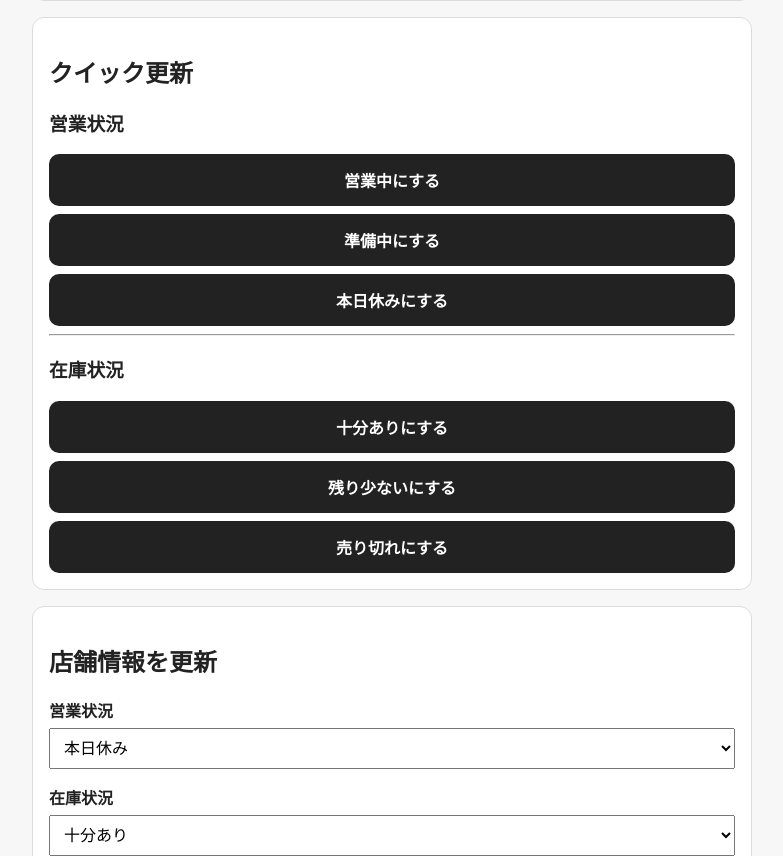
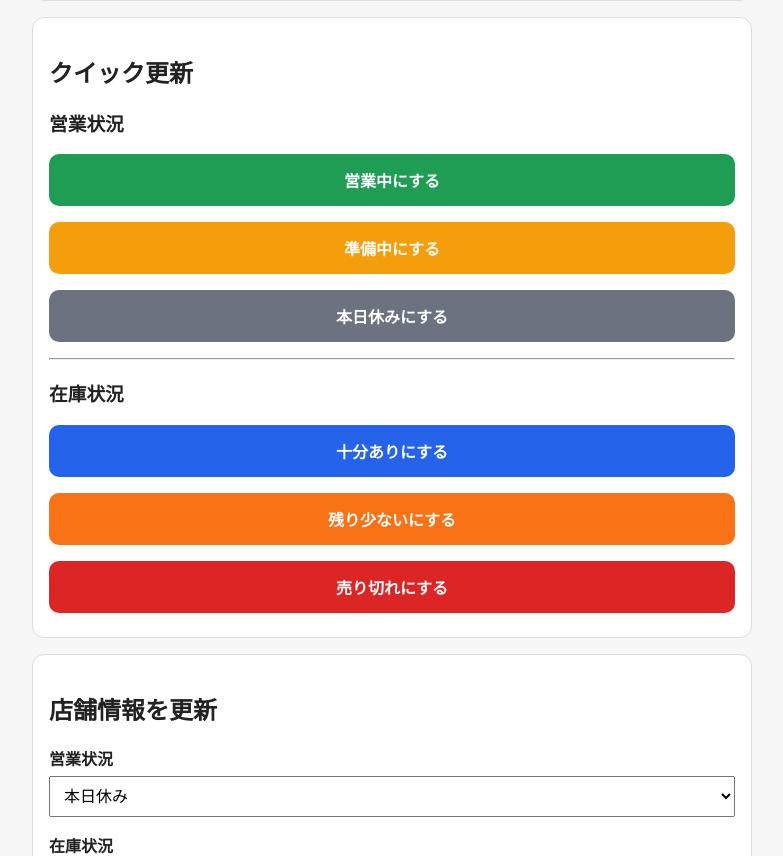
Before and after one commit to Hibiki0417/imaben, a Django app: template src/shops/templates/shops/manager/dashboard.html in a window 1280 px wide. Shown: the part 321-1177 px from the top of the page, without its empty margins (248-1031 px from the left). Run offline with Django 5.2, Linux system fonts and the light colour scheme; the template is opened without the code that fills it: values that come from a table or form of the project are taken from there, others are empty.

Commit message:
改善：クイック更新ボタンの色を調整

```diff
--- a/src/shops/static/shops/css/style.css
+++ b/src/shops/static/shops/css/style.css
@@ -108,3 +108,38 @@ button {
     display: inline-block;
     margin-top: 12px;
 }
+
+.quick-button {
+    width: 100%;
+    border: none;
+    border-radius: 10px;
+    padding: 14px;
+    font-size: 16px;
+    font-weight: bold;
+    color: #fff;
+    margin-bottom: 8px;
+}
+
+.quick-button-open {
+    background-color: #1f9d55;
+}
+
+.quick-button-preparing {
+    background-color: #f59e0b;
+}
+
+.quick-button-closed {
+    background-color: #6b7280;
+}
+
+.quick-button-enough {
+    background-color: #2563eb;
+}
+
+.quick-button-low {
+    background-color: #f97316;
+}
+
+.quick-button-soldout {
+    background-color: #dc2626;
+}
--- a/src/shops/templates/shops/manager/dashboard.html
+++ b/src/shops/templates/shops/manager/dashboard.html
@@ -33,21 +33,21 @@
                 {% csrf_token %}
                 <input type="hidden" name="status_type" value="business_status">
                 <input type="hidden" name="status_value" value="open">
-                <button type="submit">営業中にする</button>
+                <button class="quick-button quick-button-open" type="submit">営業中にする</button>
             </form>
 
             <form method="post" action="{% url 'shops:update_quick_status' %}" style="margin-bottom: 8px;">
                 {% csrf_token %}
                 <input type="hidden" name="status_type" value="business_status">
                 <input type="hidden" name="status_value" value="preparing">
-                <button type="submit">準備中にする</button>
+                <button class="quick-button quick-button-preparing" type="submit">準備中にする</button>
             </form>
 
             <form method="post" action="{% url 'shops:update_quick_status' %}" style="margin-bottom: 8px;">
                 {% csrf_token %}
                 <input type="hidden" name="status_type" value="business_status">
                 <input type="hidden" name="status_value" value="closed">
-                <button type="submit">本日休みにする</button>
+                <button class="quick-button quick-button-closed" type="submit">本日休みにする</button>
             </form>
 
             <hr>
@@ -58,21 +58,21 @@
                 {% csrf_token %}
                 <input type="hidden" name="status_type" value="stock_status">
                 <input type="hidden" name="status_value" value="enough">
-                <button type="submit">十分ありにする</button>
+                <button class="quick-button quick-button-enough" type="submit">十分ありにする</button>
             </form>
 
             <form method="post" action="{% url 'shops:update_quick_status' %}" style="margin-bottom: 8px;">
                 {% csrf_token %}
                 <input type="hidden" name="status_type" value="stock_status">
                 <input type="hidden" name="status_value" value="low">
-                <button type="submit">残り少ないにする</button>
+                <button class="quick-button quick-button-low" type="submit">残り少ないにする</button>
             </form>
 
             <form method="post" action="{% url 'shops:update_quick_status' %}">
                 {% csrf_token %}
                 <input type="hidden" name="status_type" value="stock_status">
                 <input type="hidden" name="status_value" value="sold_out">
-                <button type="submit">売り切れにする</button>
+                <button class="quick-button quick-button-soldout" type="submit">売り切れにする</button>
             </form>
         </div>
 
```
